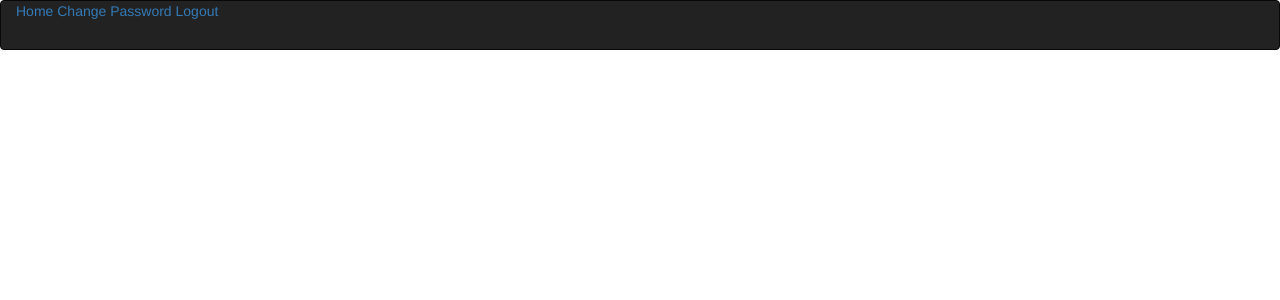
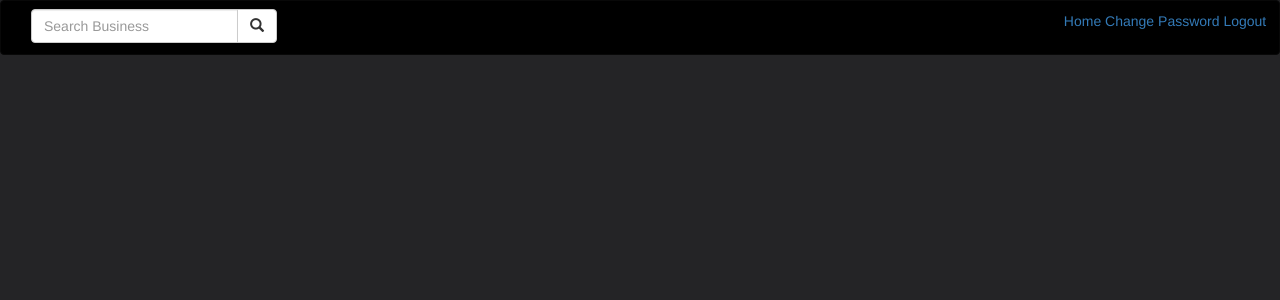
Before and after one commit to markmurimi/neighbour-hood, a Django app: page /home/ in a window 1280 px wide. Shown: the top 300 px of the page. Run offline with Django 3.2, Linux system fonts and the light colour scheme; some libraries are stand-ins or nearby versions.

Commit message:
made navbar

```diff
--- a/neighbour/hood/templates/navbar.html
+++ b/neighbour/hood/templates/navbar.html
@@ -5,15 +5,30 @@
   <meta charset="utf-8">
   <meta name="viewport" content="width=device-width, initial-scale=1">
 </head>
-<body>
-<nav class="navbar navbar-inverse">
-  <div class="container-fluid">
+<body style="background-color:#242426; ">
+<nav class="navbar navbar-inverse" style="color:white;background-color: black;">
     <div class="navbar-header">
     </div>
-    <a href="{%url 'home'%}">Home</a>
-    <a href="/accounts/password/change">Change Password</a>
-    <a href="/accounts/login">Logout</a>
-  </div>
+
+    <div class="col-sm-4 col-md-4 navbar-left" style="margin-bottom:0.2%;">
+
+        <form class="navbar-form" role="search" action="">
+
+          <div class="input-group">
+            <input type="text" class="form-control" placeholder="Search Business" name="post">
+            <div class="input-group-btn">
+              <button class="btn btn-default" type="submit"><i class="glyphicon glyphicon-search"></i></button>
+            </div>
+          </div>
+
+        </form>
+
+    </div>
+    <div class="navbar-right" style="margin-top:0.8%;margin-bottom:0.3%;margin-right:1%;">
+        <a href="{%url 'home'%}">Home</a>
+        <a href="/accounts/password/change">Change Password</a>
+        <a href="/accounts/login">Logout</a>
+      </div>
 </nav>
 </body>
 </html>
```
Also changed, not shown: neighbour/hood/templates/businesses.html (added), neighbour/hood/templates/post-details.html (added), neighbour/hood/templates/search-results.html (added).
